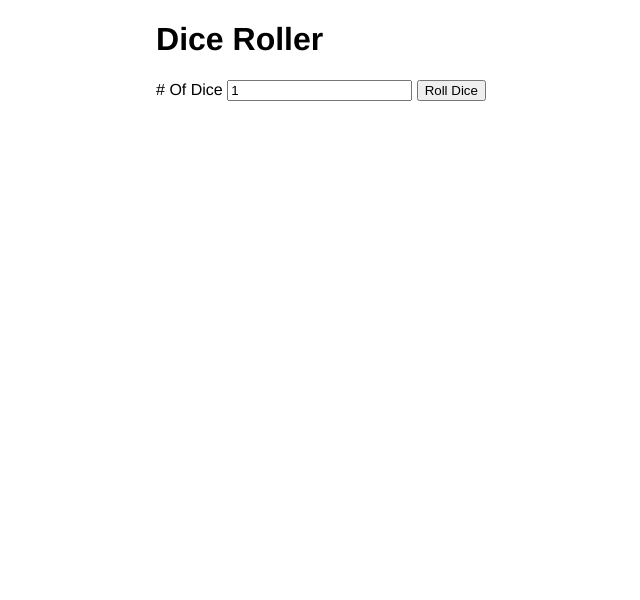
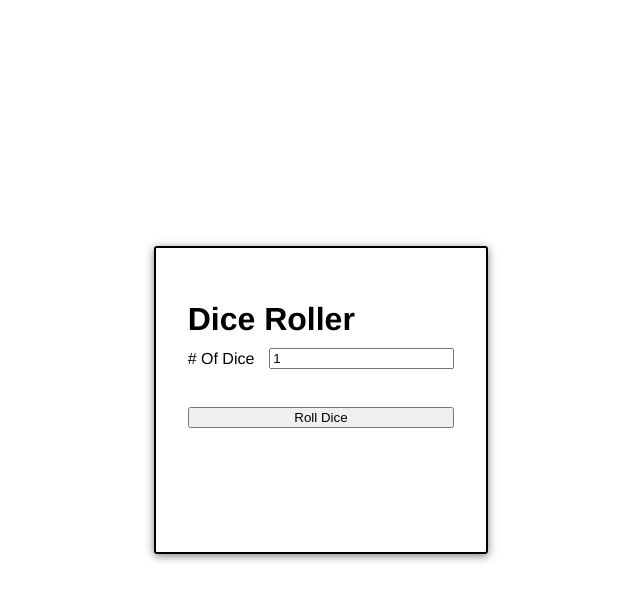
Before and after one commit to wal-z1/JOURNEY, a plain HTML site: page JSseries/Dice/index.html in a window 1280 px wide. Shown: the whole page, without its empty margins (319-959 px from the left). Drawn offline with Linux system fonts and the light colour scheme.

Commit message:
conntinue later tired

```diff
--- a/JSseries/Dice/index.html
+++ b/JSseries/Dice/index.html
@@ -9,10 +9,12 @@
 	<body>
 		<div id="content">
 			<h1>Dice Roller</h1>
-			<label for="num"># Of Dice</label>
-			<input type="number" min="1" id="num" value="1" />
+			<div class="select">
+				<label for="num"># Of Dice</label>
+				<input type="number" min="1" id="num" value="1" />
+			</div>
+			<br />
 			<button onclick="DiceFunc()">Roll Dice</button>
-
 			<div id="Diceres"></div>
 			<div id="Diceimg"></div>
 		</div>
--- a/JSseries/Dice/style.css
+++ b/JSseries/Dice/style.css
@@ -4,5 +4,25 @@ body {
 	font-family: Helvetica, sans-serif;
 	display: flex;
 	justify-content: center;
-
+	align-items: center;
+	min-height: 100vh;
 }
+#content {
+	padding: 2rem;
+	box-shadow: 0 2px 10px rgba(0, 0, 0, 0.5);
+	border-radius: 3px;
+	border: solid 2px;
+	display: flex;
+	flex-direction: column;
+	position: absolute;
+  min-height: 30%;
+}
+#content * {
+	margin-bottom: 10px;
+}
+.select {
+	display: flex;
+	align-items: center;
+	gap: 15px;
+	margin-bottom: 12px;
+}
```
